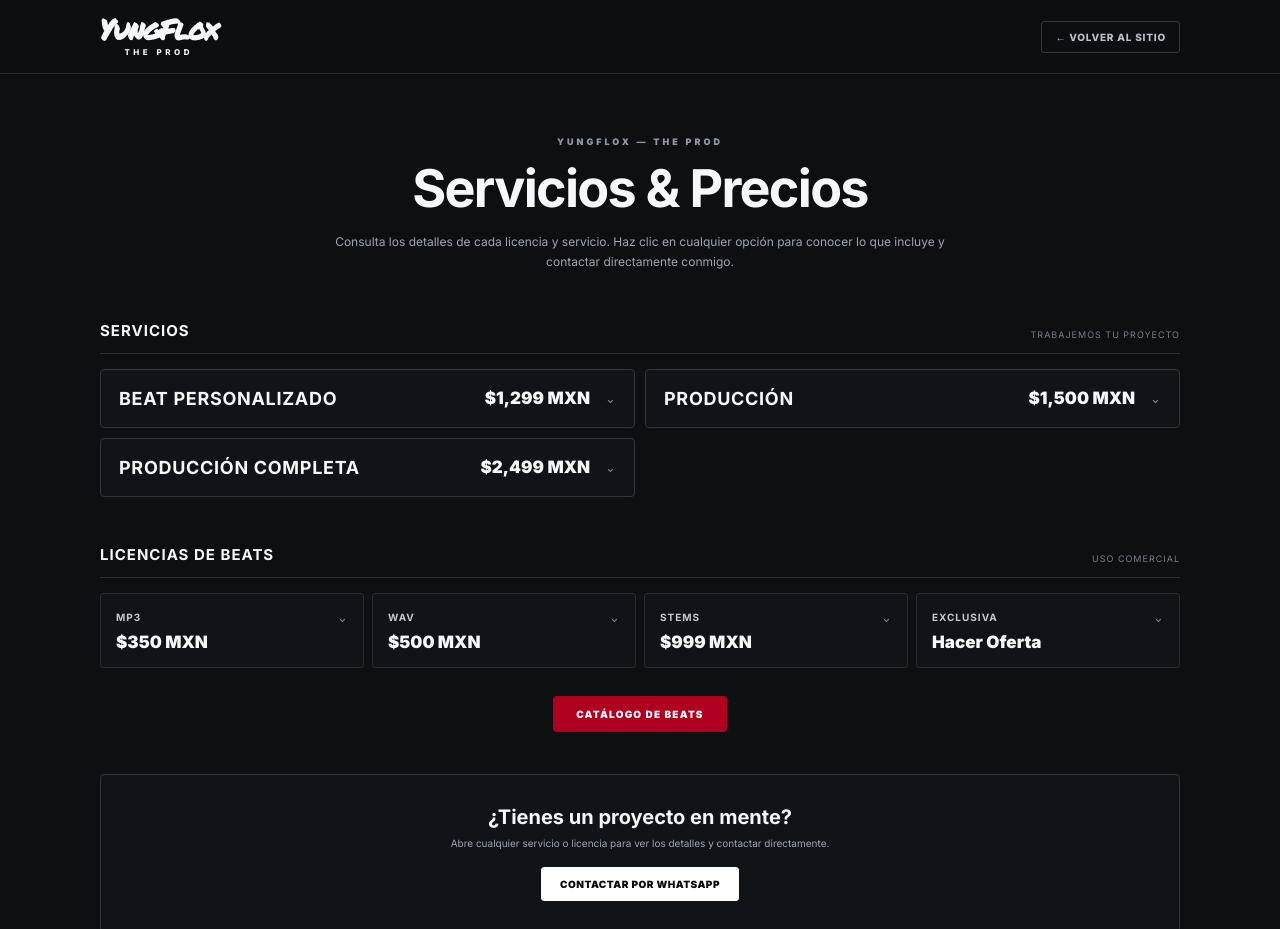
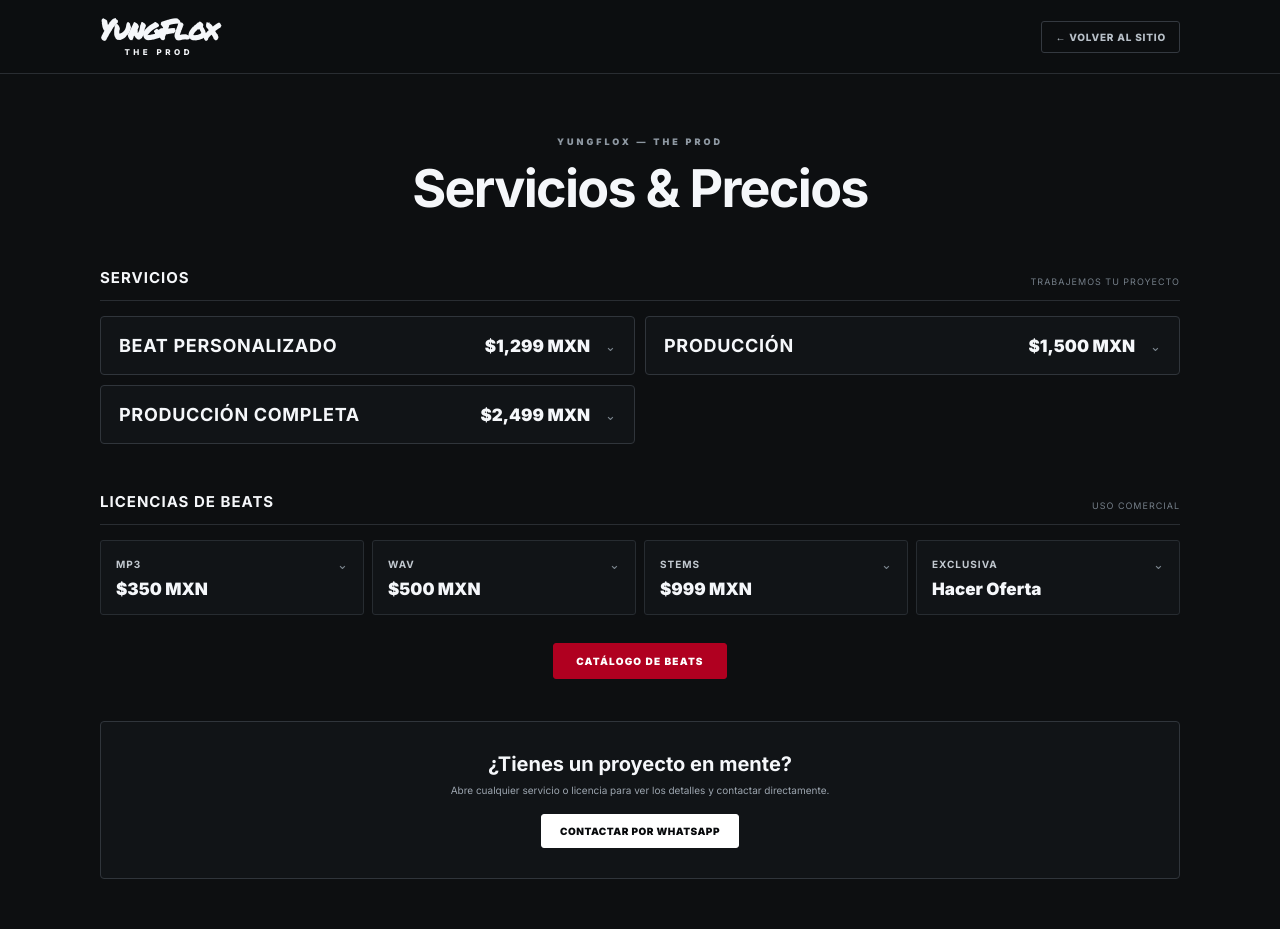
Before and after one commit to yungflox-dot/-yung-flox-web, a plain HTML site: page prices.html in a window 1280 px wide. Shown: the top 929 px of the page. Drawn offline with Linux system fonts and the light colour scheme.

Commit message:
Simplify prices page intro

```diff
--- a/prices.html
+++ b/prices.html
@@ -27,10 +27,7 @@ footer{border-top:1px solid var(--line);padding:24px 0;color:#747e88;font-size:9
 <body>
 <header><div class="header-inner"><a class="logo" href="./"><strong>YungFlox</strong><span>THE PROD</span></a><a class="back" href="./">← Volver al sitio</a></div></header>
 <main><div class="wrap">
-<div class="intro"><div class="eyebrow">YungFlox — THE PROD</div><h1>Servicios &amp; Precios</h1><p>Consulta los detalles de cada licencia y servicio. Haz clic en cualquier opción para conocer lo que incluye y contactar directamente conmigo.</p></div>
-
-
-
+<div class="intro"><div class="eyebrow">YungFlox — THE PROD</div><h1>Servicios &amp; Precios</h1></div>
 
 <section class="section"><div class="section-title"><h2>Servicios</h2><span>Trabajemos tu proyecto</span></div><div class="services">
 
```
